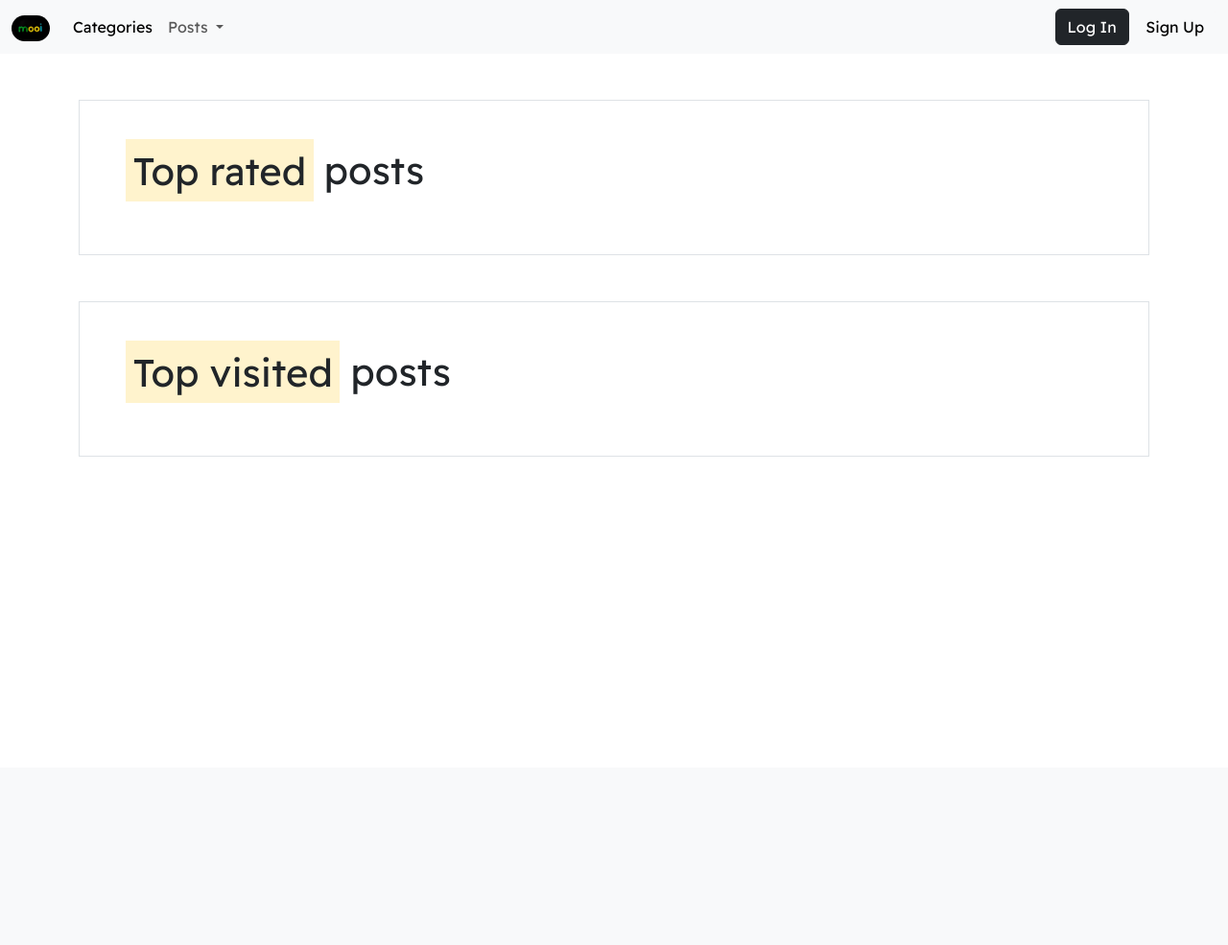
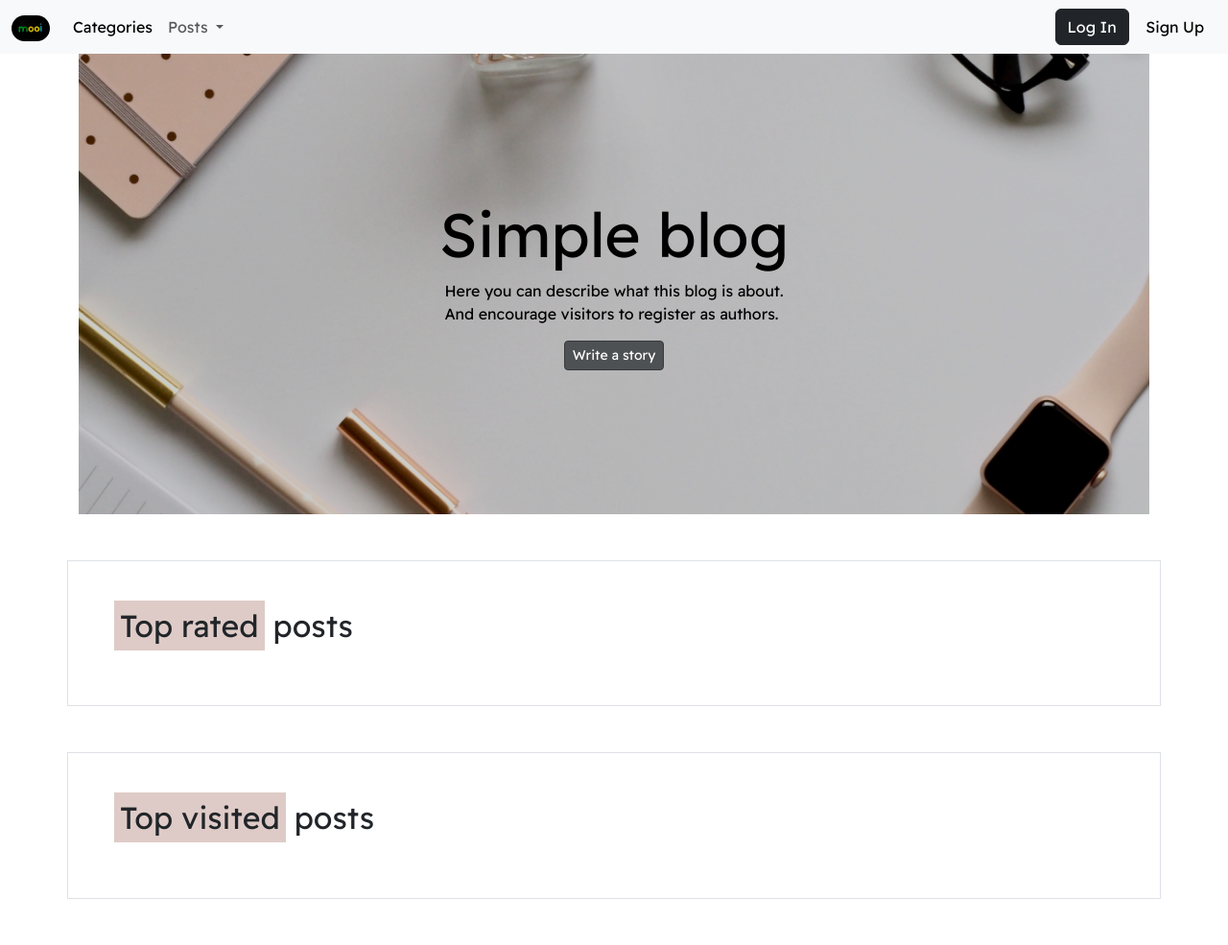
Before and after one commit to katarzynaheller/blog_with_ratings, a Django app: page / in a window 1280 px wide. Shown: the whole page at 96% size. Before the commit the page ends 476 px from the top, so only its background shows below. Run offline with Django 4.2, Linux system fonts and the light colour scheme; data that the repository does not hold is empty; parts of the project's set-up code (start-up, migrations or seed data) failed here and were passed over.

Commit message:
bootstrap styling masthead section

```diff
--- a/blog/templates/base.html
+++ b/blog/templates/base.html
@@ -4,23 +4,31 @@
 
 <head>
     <meta charset="utf-8">
+    <meta name="viewport" content="width=device-width, initial-scale=1">
+    <!-- Google fonts -->
     <link rel="preconnect" href="https://fonts.googleapis.com">
     <link rel="preconnect" href="https://fonts.gstatic.com" crossorigin>
     <link href="https://fonts.googleapis.com/css2?family=Readex+Pro:wght@200;400;700&display=swap" rel="stylesheet">
-    <meta name="viewport" content="width=device-width, initial-scale=1">
-
+    <!-- Bootstrap  CSS-->
     <link href="https://cdn.jsdelivr.net/npm/bootstrap@5.3.0-alpha1/dist/css/bootstrap.min.css" rel="stylesheet"
         integrity="sha384-GLhlTQ8iRABdZLl6O3oVMWSktQOp6b7In1Zl3/Jr59b6EGGoI1aFkw7cmDA6j6gD" crossorigin="anonymous">
-
+    <!--Bootstrap Javascript-->
+    <script src="https://cdn.jsdelivr.net/npm/bootstrap@5.3.0-alpha1/dist/js/bootstrap.bundle.min.js"
+        integrity="sha384-w76AqPfDkMBDXo30jS1Sgez6pr3x5MlQ1ZAGC+nuZB+EYdgRZgiwxhTBTkF7CXvN"
+        crossorigin="anonymous"></script>
+    <!-- Custom CSS -->
     <link rel="stylesheet" type="text/css" href="{% static '/css/main.css' %}">
     <title>Blog name</title>
 </head>
 
 <body>
+    <!-- Navigation bar -->
     <nav class="navbar navbar-expand-lg bg-body-tertiary">
         <div class="container-fluid">
             <a class="navbar-brand" href="{% url 'home' %}">
-                <img src="static/images/example_logo.jpg" alt="Example logo" style="width: 40px;" class="rounded-pill">
+                <!-- insert proper link to logo image -->
+                <img src="{% static 'images/example_logo.jpg' %}" alt="Company logo" style="width: 40px;"
+                    class="rounded-pill">
 
             </a>
             <button class="navbar-toggler" type="button" data-bs-toggle="collapse"
@@ -71,14 +79,13 @@
             </div>
         </div>
     </nav>
+
+
     <div class="container">
         {% block content %}
         {% endblock content %}
     </div>
 
-    <script src="https://cdn.jsdelivr.net/npm/bootstrap@5.3.0-alpha1/dist/js/bootstrap.bundle.min.js"
-        integrity="sha384-w76AqPfDkMBDXo30jS1Sgez6pr3x5MlQ1ZAGC+nuZB+EYdgRZgiwxhTBTkF7CXvN"
-        crossorigin="anonymous"></script>
 </body>
 
 
--- a/blog/templates/home.html
+++ b/blog/templates/home.html
@@ -1,7 +1,22 @@
 {% extends 'base.html' %}
+{% load static %}
 {% block content %}
+
+<div class="masthead" style="background-image: url('{% static 'images/blog_background.jpg' %}')">
+    <div class="color-overlay d-flex flex-column justify-content-center align-items-center">
+        <h1>Simple blog</h1>
+        <p> Here you can describe what this blog is about.
+            <br>And encourage visitors to register as authors.
+        </p>
+        <a href="{% url 'signup' %}" class="btn btn-dark btn-sm active" role="button" aria-pressed="true">Write
+            a
+            story</a>
+    </div>
+</div>
+</div>
+
 <div class="container p-5 my-5 border">
-    <h1><mark>Top rated</mark> posts</h1>
+    <h2><mark>Top rated</mark> posts</h2>
     <ul>
         {% for post in post_list %}
         <li><a href=" {% url 'post_detail' post.pk %}">{{ post.title }} | written by {{ post.author }} </a> <br />
@@ -13,7 +28,7 @@
 </div>
 
 <div class="container p-5 my-5 border">
-    <h1><mark>Top visited</mark> posts</h1>
+    <h2><mark>Top visited</mark> posts</h2>
     <ul>
         {% for post in post_list %}
         <li><a href=" {% url 'post_detail' post.pk %}">{{ post.title }} | written by {{ post.author }} </a> <br />
--- a/static/css/main.css
+++ b/static/css/main.css
@@ -1,9 +1,43 @@
+:root {
+    --bs-highlight-bg: #decbc7;
+}
+
+.masthead {
+    box-sizing: content-box;
+    width: 100%;
+    background-size: cover;
+    background-position: center;
+    min-height: 60vh;
+    position: relative;
+    color: black;
+
+}
+
+h1 {
+    font-size: 4rem;
+}
+
+.color-overlay {
+    position: absolute;
+    width: 100%;
+    height: 100%;
+    background-color: rgba(0, 0, 0, .2);
+}
+
 body {
     font-family: 'Readex Pro', sans-serif;
-    font: 1rem/1.5;
-
 }
 
 a {
     color: grey;
 }
+
+@media(max-width: 768px) {
+    .masthead {
+        min-height: 30vh;
+    }
+
+    h1 {
+        font-size: calc(1.525rem + 3.3vw);
+    }
+}
```
Also changed, not shown: blog/templates/post_detail.html (+12 -2 lines), static/images/blog_background.jpg (added).
